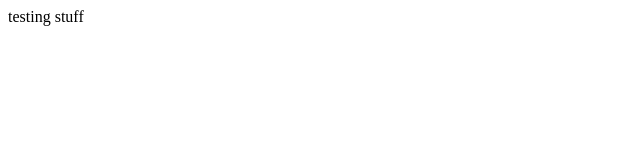
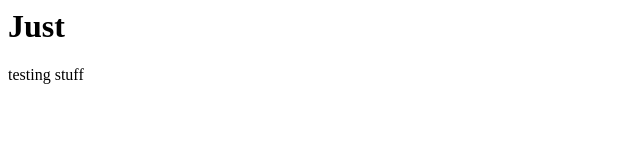
Before and after one commit to learningravi/story, a plain HTML site: page index.html in a window 1280 px wide. Shown: the whole page, without its empty margins (0-640 px from the left). Drawn offline with Linux system fonts and the light colour scheme.

Commit message:
Add files via upload

```diff
--- a/index.html
+++ b/index.html
@@ -1,3 +1,4 @@
 <html>
+    <h1>Just</h1>
     testing stuff
 </html>
```
